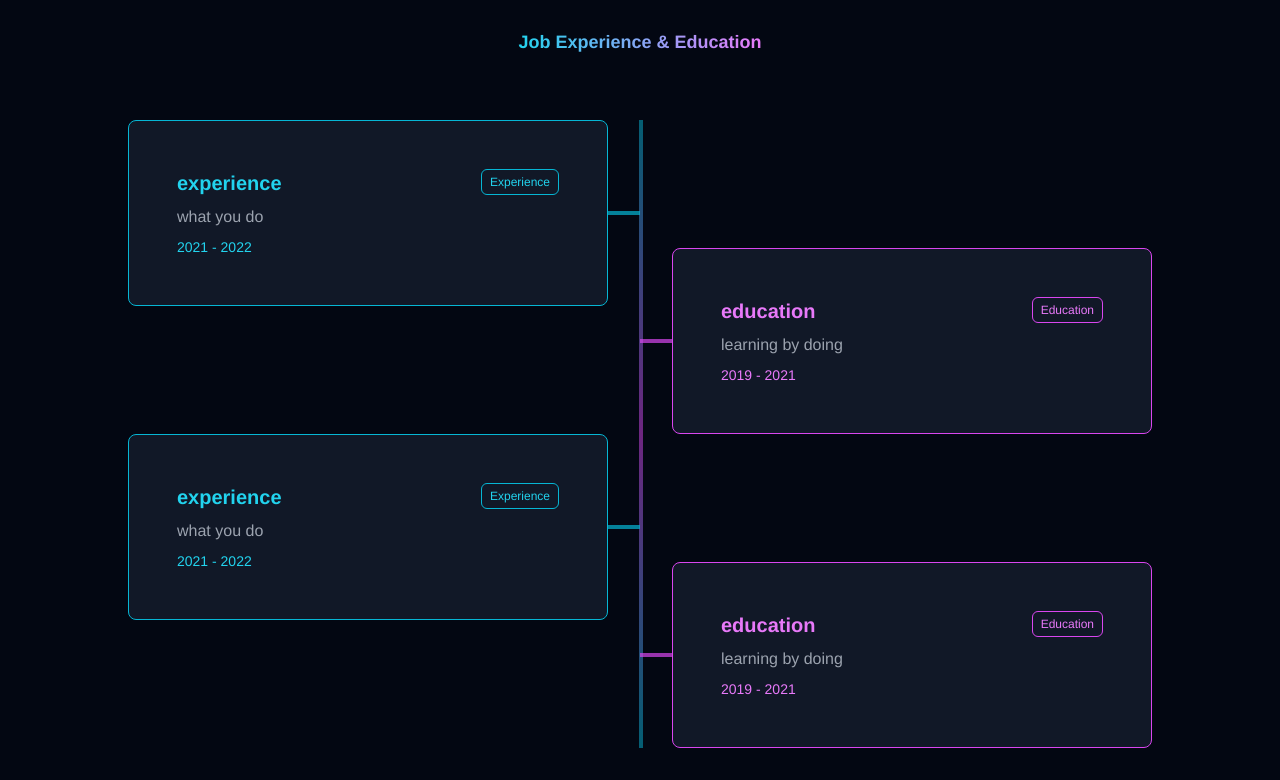
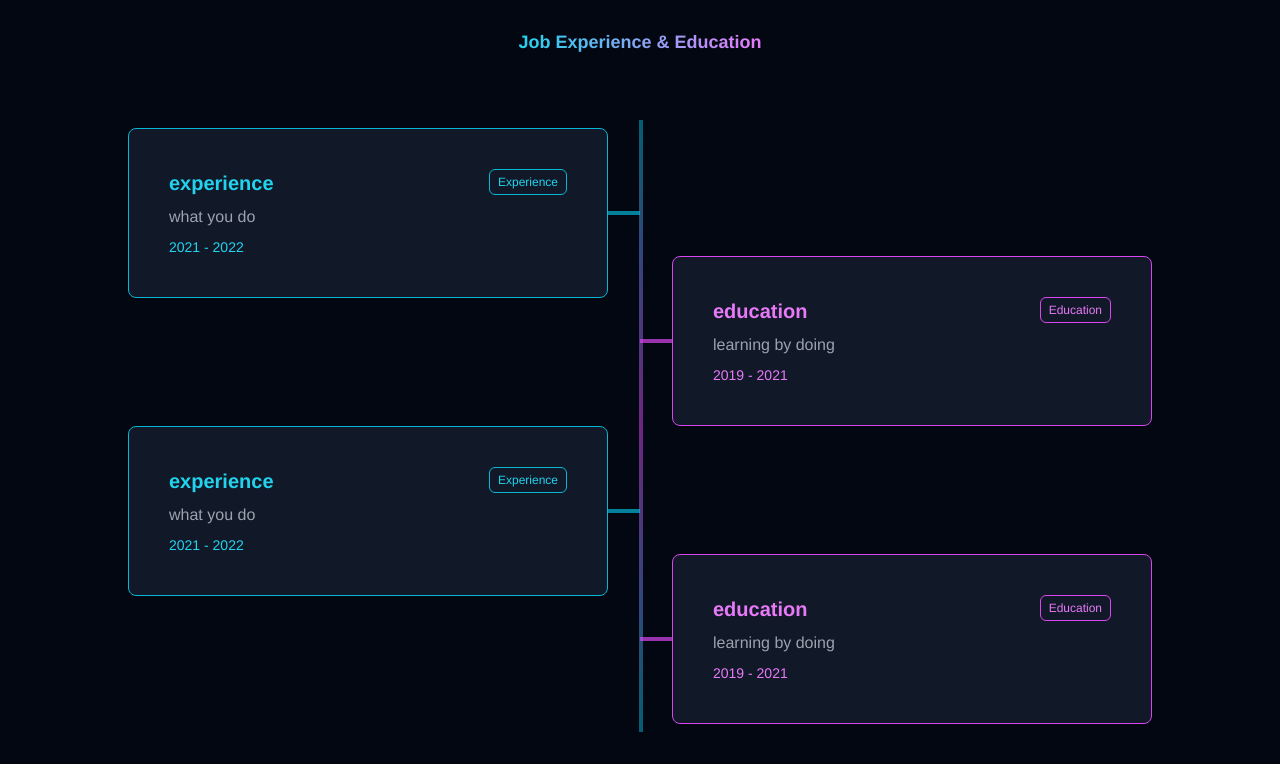
Before and after one commit to ahmadseloabadi/PORTOFOLIO-SELO, a React (Vite) app: page / in a window 1280 px wide. Shown: the part 2610-3390 px from the top of the page. Built offline with nearby package versions, Linux system fonts and the light colour scheme.

Commit message:
fix UI at resume

```diff
--- a/src/components/Resume.tsx
+++ b/src/components/Resume.tsx
@@ -60,7 +60,7 @@ const TimelineCard = ({
       `}
     >
       {/* Mobile Timeline Elements */}
-      <div className="md:hidden flex items-center absolute left-0 top-6">
+      <div className="md:hidden flex items-center absolute left-4 top-6">
         <ConnectorLine isLeft={isLeft} isMobile={true} />
       </div>
 
@@ -83,7 +83,7 @@ const TimelineCard = ({
           transition: { duration: 0.3 },
         }}
         className={`
-          relative bg-gray-900 p-12 rounded-lg
+          relative bg-gray-900 p-10 my-2 rounded-lg
           border ${borderColor}
           hover:${borderColor}
           backdrop-blur-sm
@@ -161,7 +161,7 @@ const Resume = () => {
       <div className="relative max-w-5xl mx-auto">
         {/* Mobile Timeline Line */}
         <div
-          className="absolute left-[7px] top-0 bottom-0 w-[2px]
+          className="absolute left-[12px]  top-0 bottom-0 w-[4px]
           bg-gradient-to-b from-cyan-500 via-fuchsia-500 to-cyan-500
           opacity-50 md:hidden"
         />
```
